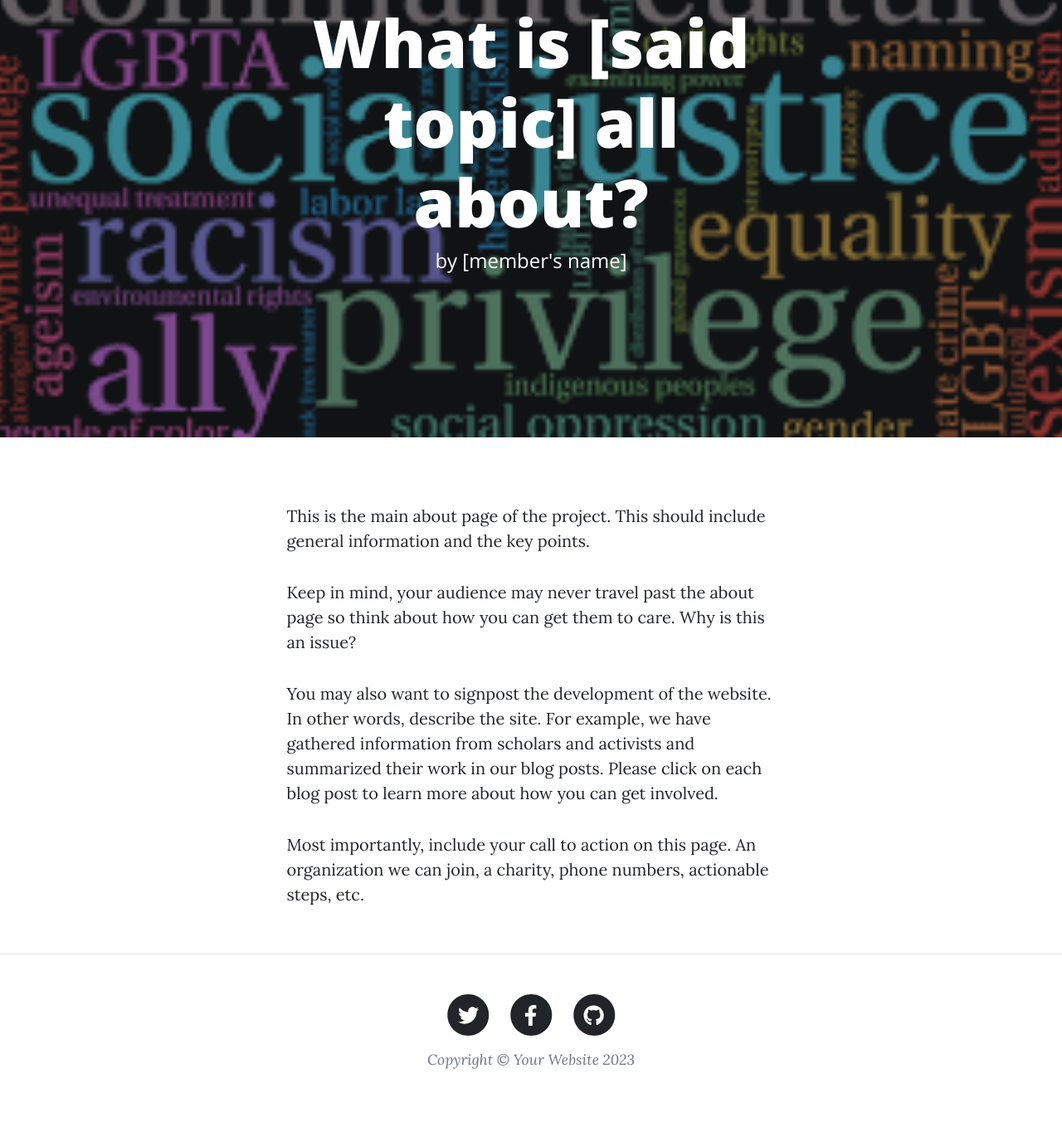
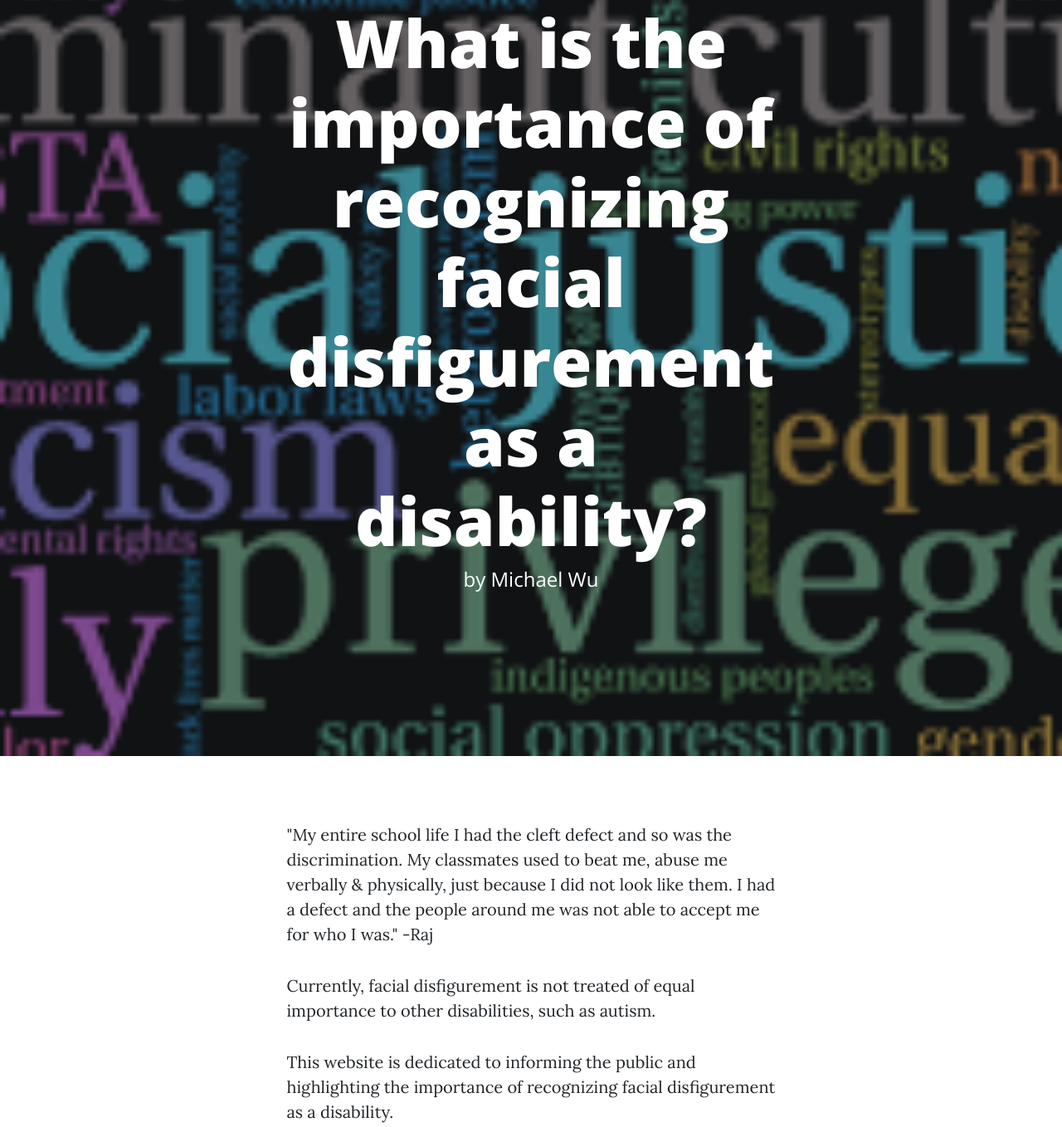
Before and after one commit to MichaelEDM/ISS210SS23Sec5Team17, a plain HTML site: page about.html in a window 1280 px wide. Shown: the part 197-1555 px from the top of the page at 83% size. Drawn offline with nearby package versions, Linux system fonts and the light colour scheme.

Commit message:
Update about.html

```diff
--- a/about.html
+++ b/about.html
@@ -42,8 +42,8 @@
                 <div class="row gx-4 gx-lg-5 justify-content-center">
                     <div class="col-md-10 col-lg-8 col-xl-7">
                         <div class="page-heading">
-                            <h1>What is [said topic] all about?</h1>
-                            <span class="subheading">by [member's name]</span>
+                            <h1>What is the importance of recognizing facial disfigurement as a disability?</h1>
+                            <span class="subheading">by Michael Wu</span>
                         </div>
                     </div>
                 </div>
@@ -54,10 +54,11 @@
             <div class="container px-4 px-lg-5">
                 <div class="row gx-4 gx-lg-5 justify-content-center">
                     <div class="col-md-10 col-lg-8 col-xl-7">
-                        <p>This is the main about page of the project. This should include general information and the key points.</p>
-                        <p>Keep in mind, your audience may never travel past the about page so think about how you can get them to care. Why is this an issue?</p>
-                        <p>You may also want to signpost the development of the website. In other words, describe the site. For example, we have gathered information from scholars and activists and summarized their work in our blog posts. Please click on each blog post to learn more about how you can get involved.</p>
-                        <p>Most importantly, include your call to action on this page. An organization we can join, a charity, phone numbers, actionable steps, etc.</p>
+                        <p>"My entire school life I had the cleft defect and so was the discrimination. My classmates used to beat me, abuse me verbally & physically, just because I did not look like them. I had a defect and the people around me was not able to accept me for who I was." -Raj</p>
+                        <p>Currently, facial disfigurement is not treated of equal importance to other disabilities, such as autism.</p>
+                        <p>This website is dedicated to informing the public and highlighting the importance of recognizing facial disfigurement as a disability.</p>
+                        <p>The website will also contain information on the different aspects of facial disfigurement. There will be statistics, as well as personal anecdotes from people that have this disability. This includes people born with the disability, or people that had it later on in life due to other causes.</p>
+                        <p>To learn more on how you can help, go to www.myFace.org/.</p>
                     </div>
                 </div>
             </div>
```
